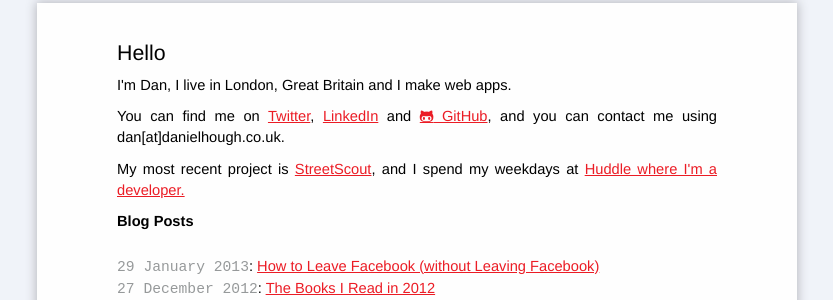
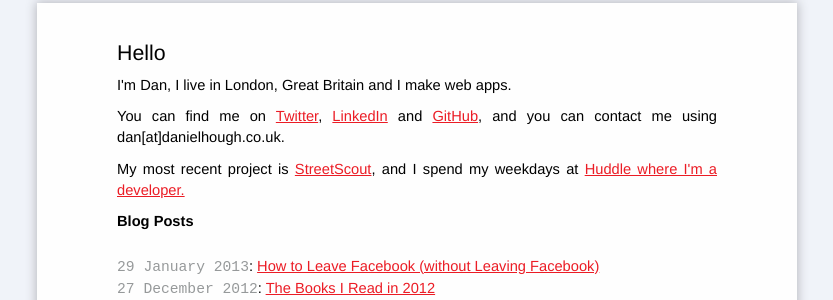
Before and after one commit to basicallydan/danhough.com, a Jekyll site: the page built from index.html, in a window 1280 px wide. Shown: the part 148-448 px from the top of the page, without its empty margins (223-1056 px from the left). Built offline with Jekyll 4.4.1, drawn with Linux system fonts in a browser that asks for light colours.

Commit message:
Got rid of the github icon inline

```diff
--- a/index.html
+++ b/index.html
@@ -6,7 +6,7 @@
 <div class="intro">
   <h1>Hello</h1>
   <p>I'm Dan, I live in London, Great Britain and I make <strong>web apps</strong>.</p>
-  <p>You can find me on <a href="http://www.twitter.com/basicallydan">Twitter</a>, <a href="http://uk.linkedin.com/pub/daniel-hough/14/202/801">LinkedIn</a> and <a href="http://github.com/basicallydan"><i class="icon-github-alt"></i> GitHub</a>, and you can contact me using dan[at]danielhough.co.uk.</p>
+  <p>You can find me on <a href="http://www.twitter.com/basicallydan">Twitter</a>, <a href="http://uk.linkedin.com/pub/daniel-hough/14/202/801">LinkedIn</a> and <a href="http://github.com/basicallydan">GitHub</a>, and you can contact me using dan[at]danielhough.co.uk.</p>
   <p>My most recent project is <a href="http://www.streetscout.io/">StreetScout</a>, and I spend my weekdays at <a href="http://www.huddle.com">Huddle where I'm a developer.</a></p>
 </div>
 
```
